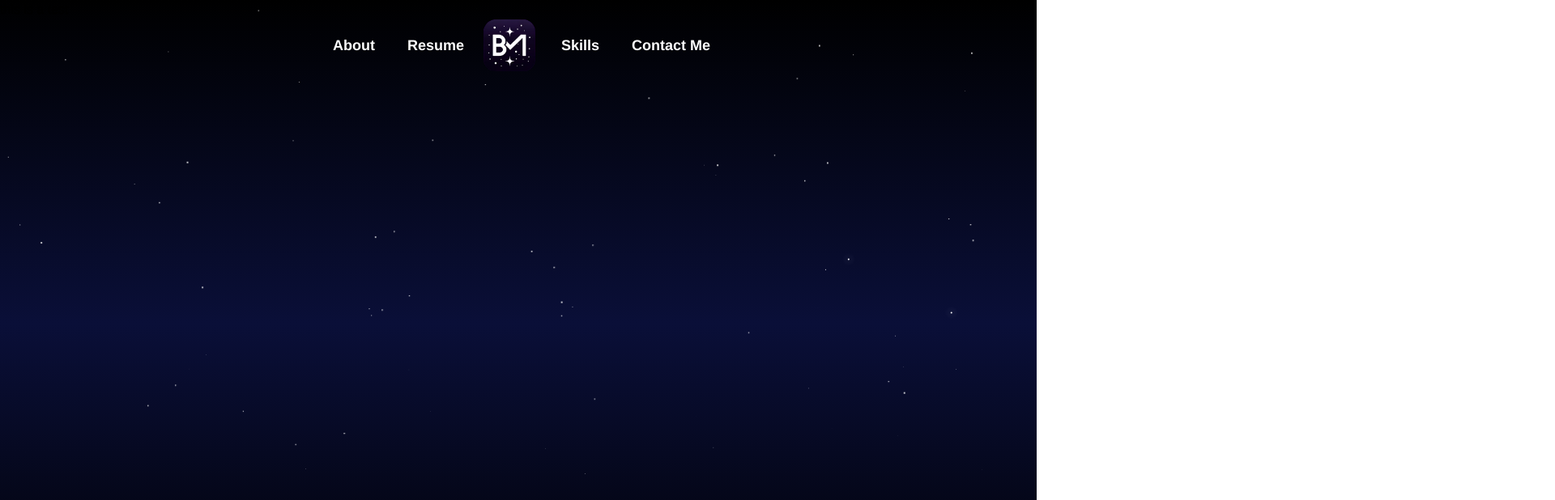
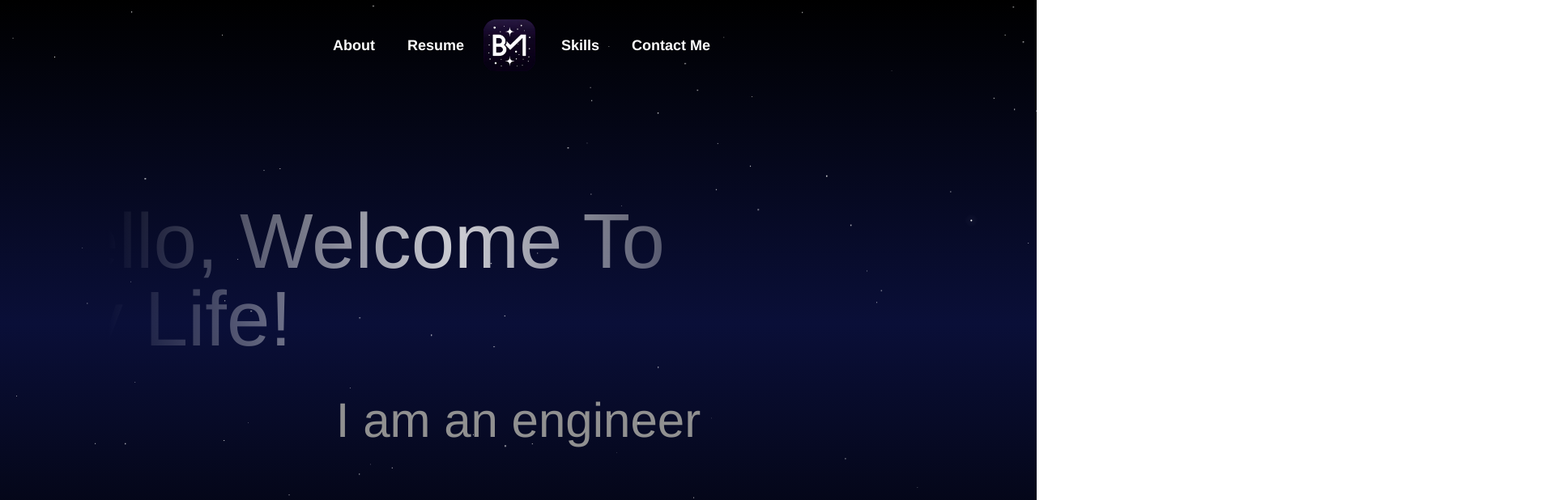
Before and after one commit to Brysonm77/PortfolioMonteiro, a React (Vite) app in the folder portfolio/: page / in a window 1280 px wide. Shown: the top 618 px of the page at 81% size, 1920 px wide, since content can reach past the window. Built offline with nearby package versions, Linux system fonts and the light colour scheme.

Commit message:
added animation to both sets of text

```diff
--- a/portfolio/src/components/landing/component.tsx
+++ b/portfolio/src/components/landing/component.tsx
@@ -1,6 +1,37 @@
+import { useEffect, useState } from "react";
+
 import { motion } from "framer-motion";
 
+const descriptors = ["Bryson", "a developer", "creative", "an engineer"];
+
 const Landing = () => {
+  const [currentDescriptorIndex, setCurrentDescriptorIndex] = useState(0);
+  const [currentText, setCurrentText] = useState("");
+
+  useEffect(() => {
+    const currentDescriptor = descriptors[currentDescriptorIndex];
+    let charIndex = 0;
+
+    const intervalId = setInterval(() => {
+      setCurrentText(currentDescriptor.slice(0, charIndex + 1));
+      charIndex += 1;
+
+      if (charIndex === currentDescriptor.length) {
+        clearInterval(intervalId);
+        // Move to the next descriptor after a pause
+        setTimeout(() => {
+          setCurrentDescriptorIndex(
+            (prevIndex) => (prevIndex + 1) % descriptors.length
+          );
+          setCurrentText(""); // Clear current text for the next descriptor
+        }, 1200); // Slightly reduced pause before the next descriptor
+      }
+    }, 50);
+
+    // Cleanup on effect re-run or component unmount
+    return () => clearInterval(intervalId);
+  }, [currentDescriptorIndex]);
+
   const stars = Array.from({ length: 100 }).map((_, index) => ({
     id: index,
     x: Math.random() * 100 + "vw",
@@ -8,9 +39,7 @@ const Landing = () => {
     scale: Math.random(),
   }));
 
-  // Adjusted to generate 4 shooting stars instead of 5
-  const shootingStars = Array.from({ length: 4 }).map((_, index) => ({
-    // Changed from 5 to 4
+  const shootingStars = Array.from({ length: 5 }).map((_, index) => ({
     id: index,
     initialX: Math.random() * 100 - 50 + "vw", // Start off-screen
     finalX: Math.random() * 100 + 100 + "vw", // End off-screen
@@ -59,7 +88,24 @@ const Landing = () => {
           }}
         />
       ))}
-      <motion.div>this is a test</motion.div>
+      <div className="flex h-full flex-col justify-center items-center">
+        <div className="flex flex-wrap justify-center items-center mr-0 lg:mr-40">
+          <motion.div
+            className="m-2 p-4 text-galaxy-grey text-8xl shine" // Add 'shine' class here
+            initial={{ opacity: 0 }}
+            animate={{ opacity: 1 }}
+            transition={{ duration: 0.5 }}
+          >
+            Hello, Welcome To My Life!
+          </motion.div>
+        </div>
+
+        <div className="flex flex-wrap justify-center items-center">
+          <motion.div className="m-2 p-4 text-galaxy-grey text-6xl">
+            I am {currentText}
+          </motion.div>
+        </div>
+      </div>
     </div>
   );
 };
--- a/portfolio/src/global.css
+++ b/portfolio/src/global.css
@@ -8,3 +8,26 @@ body {
 html {
   scroll-behavior: smooth;
 }
+@keyframes shineAnimation {
+  0%,
+  100% {
+    background-position: left -55% top 0;
+  }
+  50% {
+    background-position: right -55% top 0;
+  }
+}
+
+.shine {
+  background: linear-gradient(
+    90deg,
+    rgba(255, 255, 255, 0) 25%,
+    rgba(255, 255, 255, 0.8) 50%,
+    rgba(255, 255, 255, 0) 75%
+  );
+  background-size: 200% 100%;
+  background-clip: text;
+  -webkit-background-clip: text;
+  color: transparent;
+  animation: shineAnimation 5s linear infinite;
+}
--- a/portfolio/tailwind.config.js
+++ b/portfolio/tailwind.config.js
@@ -10,7 +10,7 @@ export default {
           lightpurple: "#2a3b8f",
           deepurple: "#3E0B51",
           brightpurple: "#7D5BA6",
-          grey: "#A6A6A6",
+          grey: "#909090",
         },
       },
       backgroundImage: {
```
